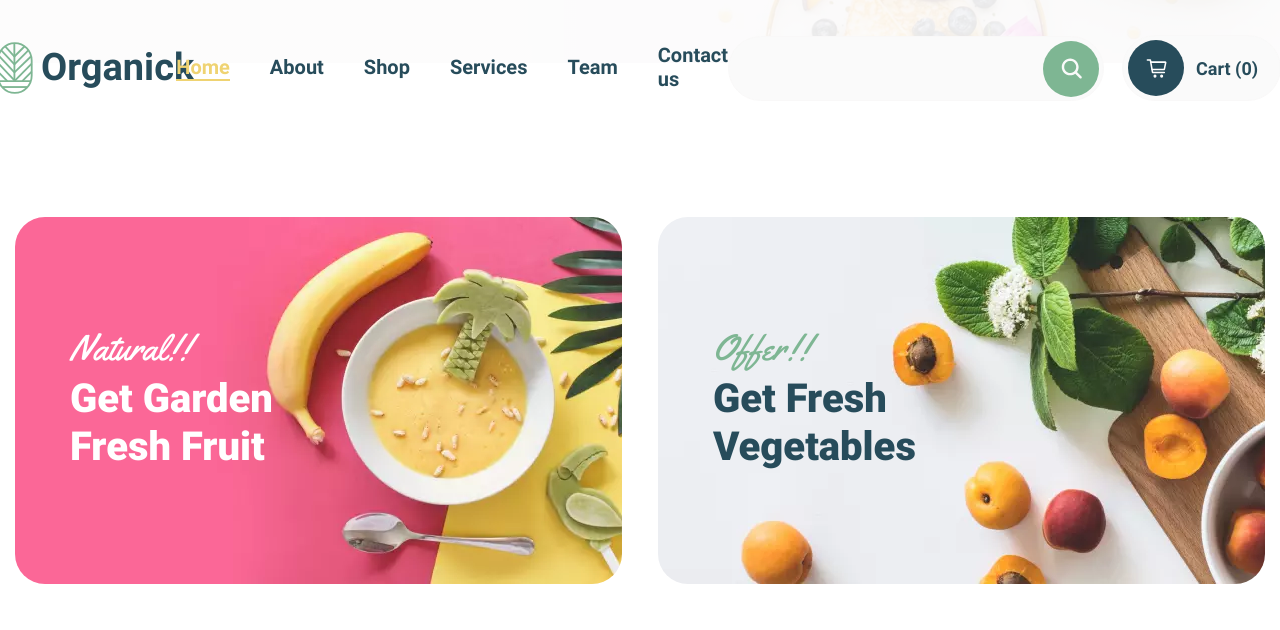
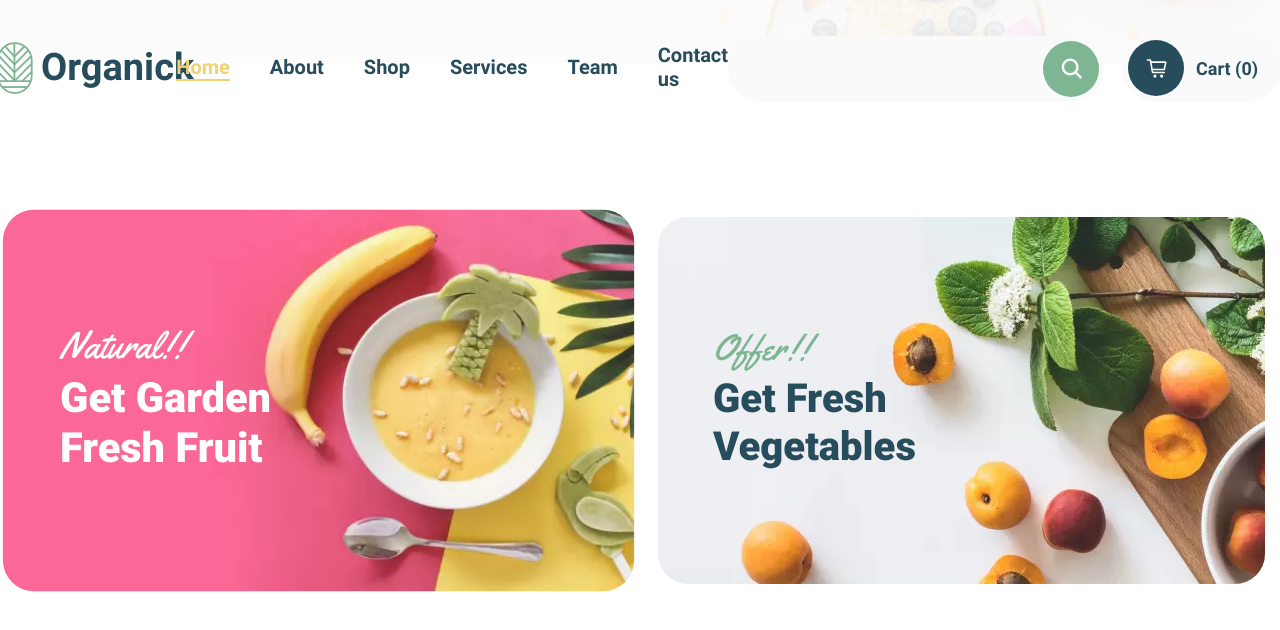
Before and after one commit to Anikonov-A/hillel_diploma_project, a React (Create React App) app: page / in a window 1280 px wide. In both pictures the pointer is over the link 318 px from the left and 1371 px from the top of the page. Shown: the part 971-1601 px from the top of the page. Built offline with nearby package versions, Linux system fonts and the light colour scheme.

Commit message:
fix issues

```diff
--- a/src/components/OfferCard/OfferCard.scss
+++ b/src/components/OfferCard/OfferCard.scss
@@ -19,10 +19,10 @@
 }
 
 .card-link:first-of-type:hover {
-  transform: scale(1.04) ;
+  transform: scale(1.04) !important;
 }
 .card-link:last-of-type:hover {
-  transform: scale(1.04);
+  transform: scale(1.04) !important;
 }
 
 .first-card {
```
